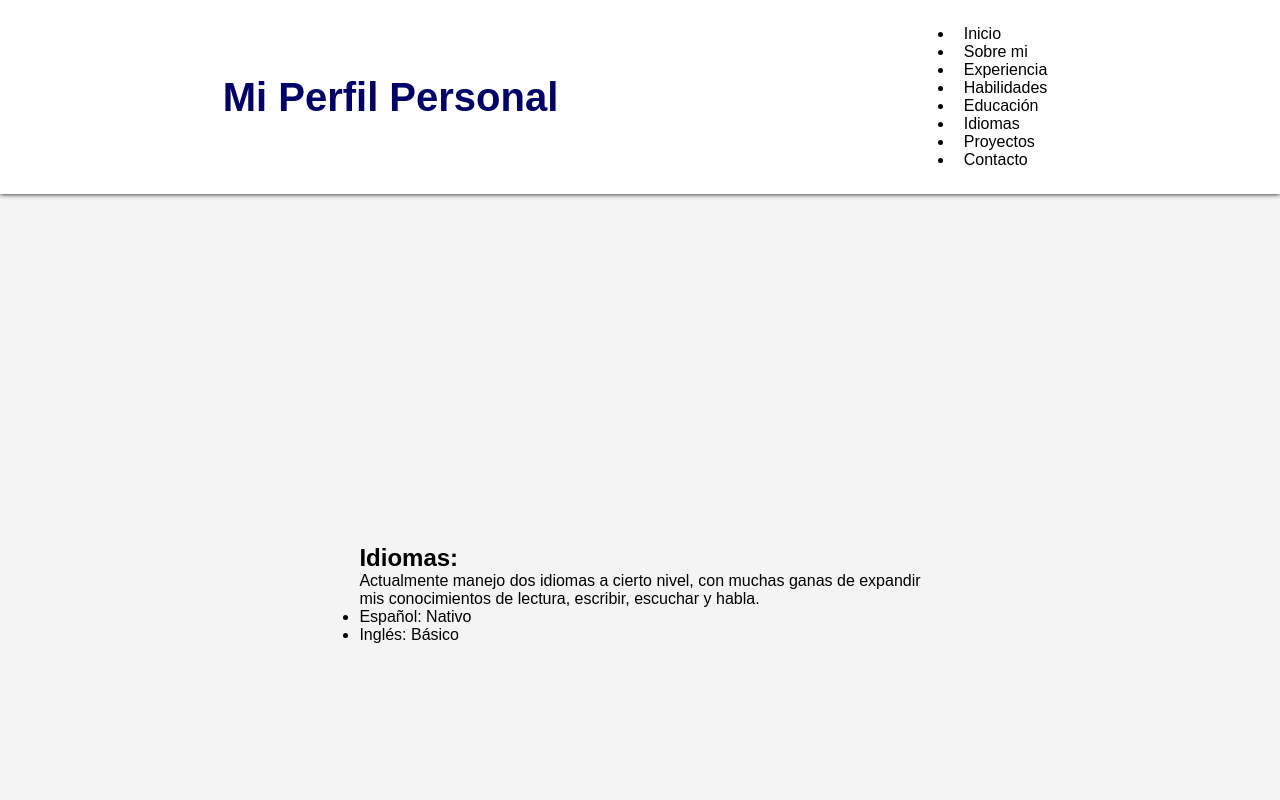
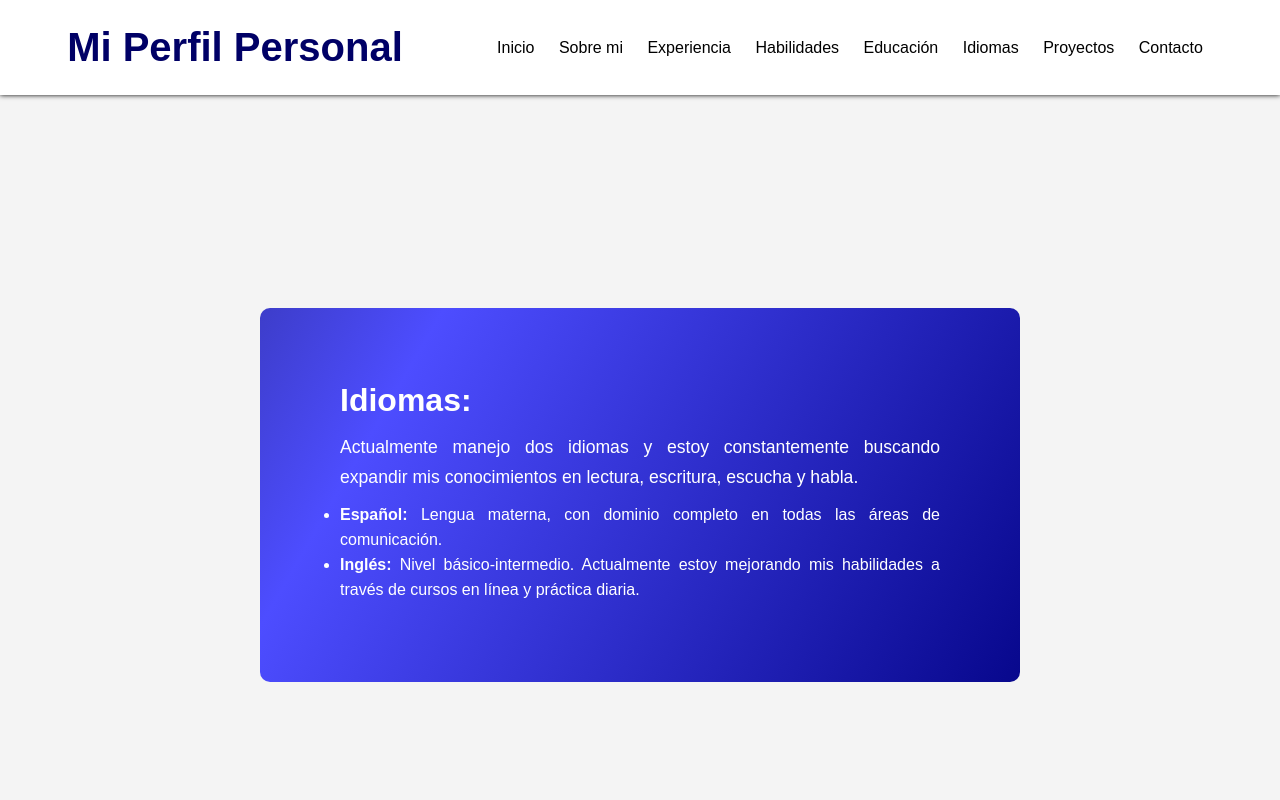
Before and after one commit to adrs99/Curriculum-VITAE, a plain HTML site: page src/sections/languages.html in a window 1280 px wide. Shown: the top 800 px of the page. Drawn offline with Linux system fonts and the light colour scheme.

Commit message:
Update languages.html

```diff
--- a/src/sections/languages.html
+++ b/src/sections/languages.html
@@ -11,31 +11,33 @@
       <h1>Mi Perfil Personal</h1>
       <!--Barra de Navegación-->
       <nav>
-        <ul>
-          <li><a href="../../index.html">Inicio</a></li>
-          <li><a href="./about.html">Sobre mi</a></li>
-          <li><a href="./experience.html">Experiencia</a></li>
-          <li><a href="./skills.html">Habilidades</a></li>
-          <li><a href="./education.html">Educación</a></li>
-          <li><a href="./languages.html">Idiomas</a></li>
-          <li><a href="./projects.html">Proyectos</a></li>
-          <li><a href="./contact.html">Contacto</a></li>
-        </ul>
+        <a href="../../index.html">Inicio</a></li>
+        <a href="./about.html">Sobre mi</a>
+        <a href="./experience.html">Experiencia</a>
+        <a href="./skills.html">Habilidades</a>
+        <a href="./education.html">Educación</a>
+        <a href="./languages.html">Idiomas</a>
+        <a href="./projects.html">Proyectos</a>
+        <a href="./contact.html">Contacto</a>
       </nav>
     </header>
     <main>
-      <section>
+      <section class="gradient-background">
         <h2>Idiomas:</h2>
-        <p>Actualmente manejo dos idiomas a cierto nivel, con muchas ganas de expandir<br>
-          mis conocimientos de lectura, escribir, escuchar y habla.
+        <p>
+          Actualmente manejo dos idiomas y estoy constantemente buscando expandir mis conocimientos en lectura, escritura, escucha y habla.
         </p>
         <ul>
-          <li>Español: Nativo</li>
-          <li>Inglés: Básico</li>
+          <li>
+            <strong>Español:</strong> Lengua materna, con dominio completo en todas las áreas de comunicación.
+          </li>
+          <li>
+            <strong>Inglés:</strong> Nivel básico-intermedio. Actualmente estoy mejorando mis habilidades a través de cursos en línea y práctica diaria.
+          </li>
         </ul>
       </section>
     </main>
-    <footer>
+    <footer class="gradient-background-footer">
       <p>Contactos:</p>
       <address>
         Email: <a href="mailto:dr3s.tuk0@gmail.com">dr3s.tuk0@gmail.com</a><br>
```
